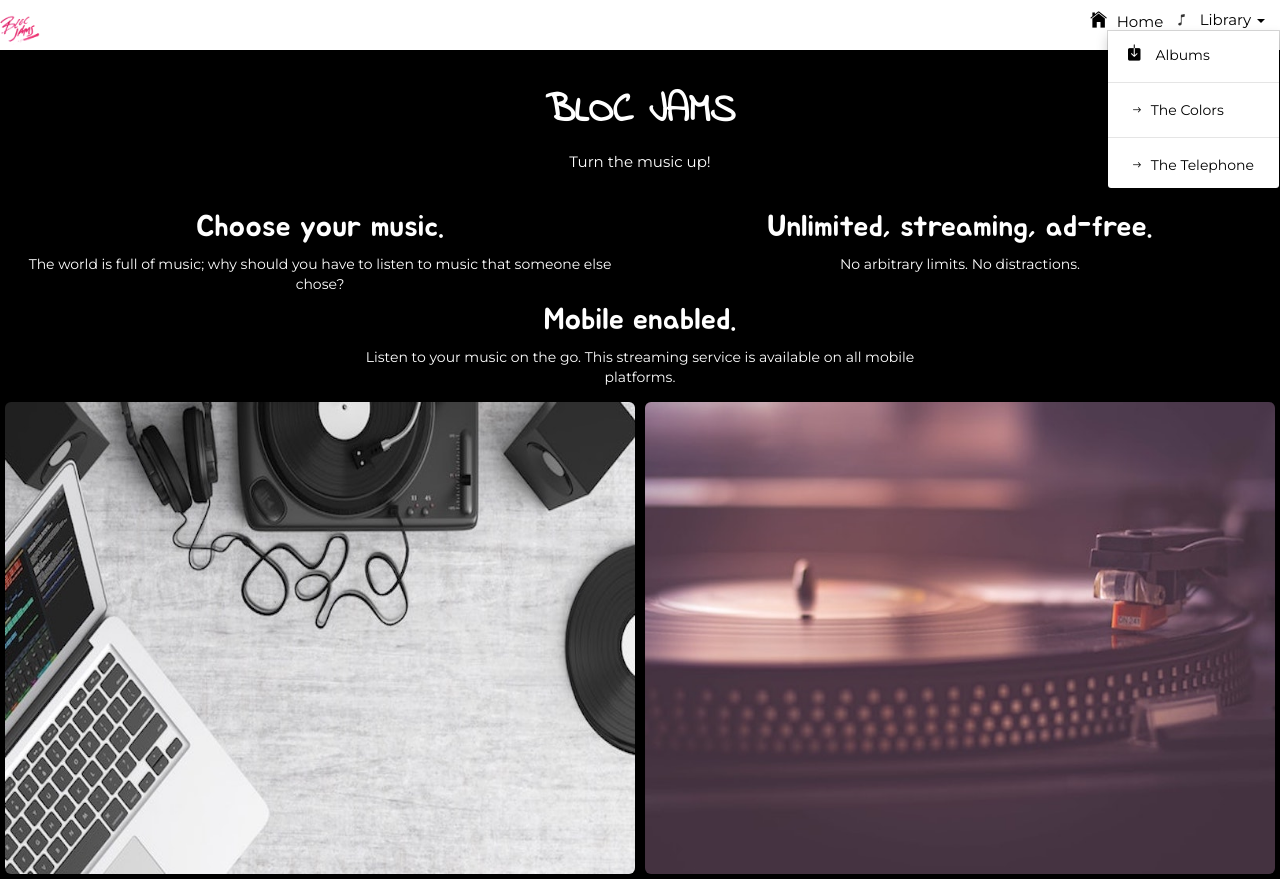
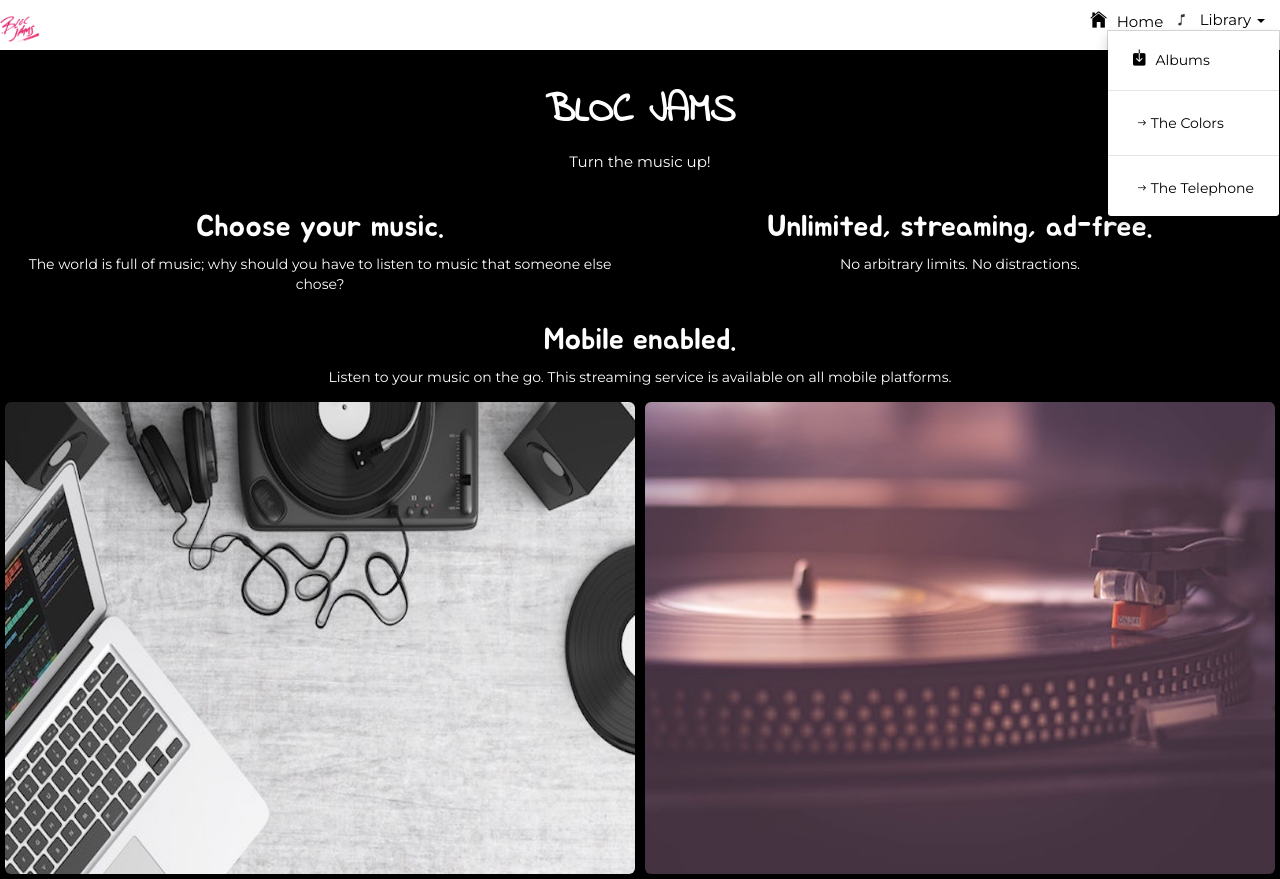
Before and after one commit to mouten57/bloc-jams-react, a React (Create React App) app: page / in a window 1280 px wide. Both pictures are taken after a click on the button "Library". Built offline with nearby package versions, Linux system fonts and the light colour scheme.

Commit message:
re-nested links using componentClass, removed unnecessary imports, fixed styling issue

```diff
--- a/src/App.js
+++ b/src/App.js
@@ -31,28 +31,29 @@ class App extends Component {
          <Navbar.Collapse>
 
          <Nav pullRight>
-          <NavItem eventKey={1} href="#">
+           {/*added componentClass={Link} to avoid a as child of a*/}
+          <NavItem componentClass={Link} eventKey={1} href="/" to="/" id="nav-link">
             <div className="icon ion-ios-home" id="nav-pic"></div>
-            <Link to ='/' id="nav-link">Home</Link>
+           Home
           </NavItem>
 
           <NavDropdown eventKey={2} title="Library" id="nav-link" className="icon ion-ios-musical-note">
-            <MenuItem eventKey={2.1}>
+            <MenuItem eventKey={2.1} componentClass={Link} href="/libary" to="/library" id="drop-link">
               <div className="icon ion-ios-download" id="nav-pic"></div>
-              <Link to='/library' id="drop-link">Albums</Link></MenuItem>
+              Albums
+              </MenuItem>
             <MenuItem divider />
-            <MenuItem eventKey={2.2}>
+            <MenuItem eventKey={2.2} componentClass={Link} href="/album/the-colors"to="/album/the-colors" id="drop-link">
 
               <div className="icon ion-ios-arrow-round-forward" id="drop-pic"></div>
-              <Link to ='/album/the-colors' id="drop-link">The Colors</Link></MenuItem>
-
+              The Colors
+              </MenuItem>
 
             <MenuItem divider />
-            <MenuItem eventKey={2.3}>
+            <MenuItem eventKey={2.3} componentClass={Link} href="/album/the-telephone" to="/album/the-telephone" id="drop-link" >
 
               <div className="icon ion-ios-arrow-round-forward" id="drop-pic"></div>
-              <Link to ='/album/the-telephone' id="drop-link">The Telephone</Link></MenuItem>
-
+              The Telephone</MenuItem>
 
           </NavDropdown>
         </Nav>
--- a/src/components/Landing.js
+++ b/src/components/Landing.js
@@ -3,7 +3,7 @@ import './../styles/Landing.css';
 import LandingImage from './../images/music-background-3.jpg';
 import BottomImage from './../images/music-background.jpg';
 import BottomImage2 from './../images/music-background-2.jpg';
-import {Image, Grid, Row, Col, Navbar} from 'react-bootstrap';
+import {Image, Grid, Row, Col} from 'react-bootstrap';
 
 const Landing = () => (
     <Grid className="landing-container">
@@ -27,7 +27,7 @@ const Landing = () => (
                 <p className="point-description">No arbitrary limits. No distractions.</p>
             </Col>
 
-            <Col xs={12} md={6} mdPull={3} lg={6} className="point">
+            <Col xs={12} md={12} lg={12} className="point">
                 <h2 className="point-title">Mobile enabled.</h2>
                 <p className="point-description">Listen to your music on the go. This streaming service is available on all mobile platforms.</p>
             </Col>
--- a/src/styles/PlayerBar.css
+++ b/src/styles/PlayerBar.css
@@ -66,7 +66,7 @@ input:focus {
 }
 
 .show-grid {
-  border-bottom: 130px solid black;
+  border-bottom: 230px solid black;
 }
 .navbar-header {
   margin: 0px;
```
